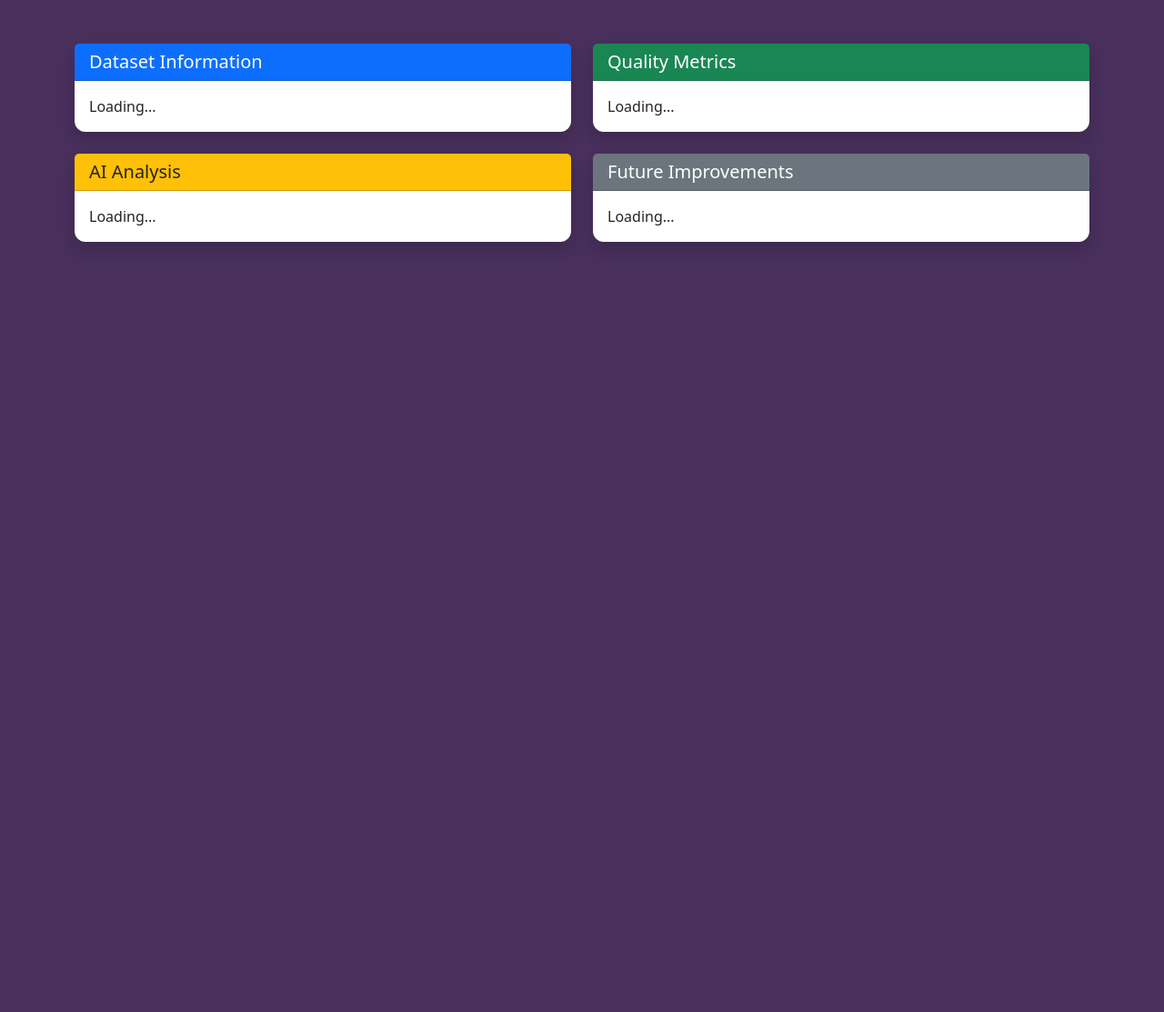
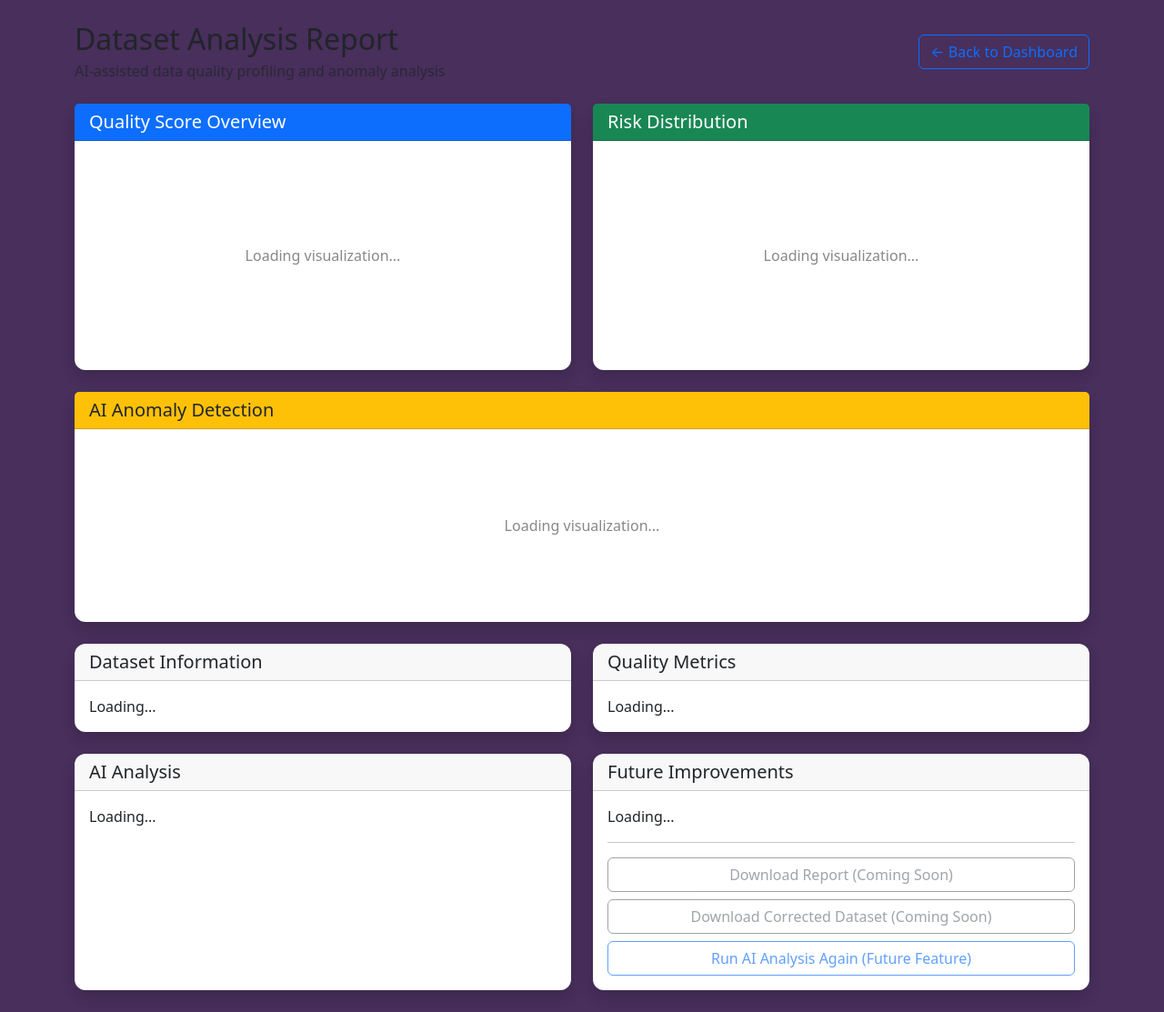
Before and after one commit to Sahil-A-Mokashi/ai-assisted-data-quality-monitoring, a Flask app: template templates/dataset-details.html in a window 1280 px wide. Shown: the part 56-1169 px from the top of the page at 91% size. Before the commit the page ends 322 px from the top, so only its background shows below. Run offline with Flask 3, Linux system fonts and the light colour scheme; the template is opened without the code that fills it, so the values that code supplies are empty; some libraries are stand-ins or nearby versions.

Commit message:
added chart space for  dataset-details.html page

```diff
--- a/templates/dataset-details.html
+++ b/templates/dataset-details.html
@@ -1,67 +1,35 @@
 <!DOCTYPE html>
 <html lang="en">
-
 <head>
-
 <meta charset="UTF-8">
-
 <meta name="viewport" content="width=device-width, initial-scale=1.0">
-
 <title>Dataset Details</title>
 
 <link href="https://cdn.jsdelivr.net/npm/bootstrap@5.3.3/dist/css/bootstrap.min.css" rel="stylesheet">
-
-    <link rel="stylesheet"
-          href="{{ url_for('static', filename='style.css') }}">
-
+<link rel="stylesheet" href="{{ url_for('static', filename='style.css') }}">
 </head>
 
 <body>
 
 <nav class="navbar navbar-expand-lg navbar-dark bg-dark">
-
     <div class="container">
-
-        <a class="navbar-brand" href="/">
-
-            AI-Assisted Data Quality Monitoring
-
-        </a>
+        <a class="navbar-brand" href="/">AI-Assisted Data Quality Monitoring</a>
 
         <div class="navbar-nav ms-auto">
-
             <a class="nav-link" href="/">Dashboard</a>
-
             <a class="nav-link" href="/upload">Upload Dataset</a>
 
             {% if username %}
-
             <span class="navbar-text me-3">
-
                 👤 {{ username }}
-
             </span>
 
-            <a class="nav-link" href="/logout">
-
-                Logout
-
-            </a>
-
+            <a class="nav-link" href="/logout">Logout</a>
             {% else %}
-
-            <a class="nav-link" href="/login">
-
-                Login
-
-            </a>
-
+            <a class="nav-link" href="/login">Login</a>
             {% endif %}
-
         </div>
-
     </div>
-
 </nav>
 
 <input
@@ -69,7 +37,22 @@ type="hidden"
 id="dataset-id"
 value="{{ dataset_id }}">
 
-<div class="container mt-5">
+<div class="container mt-4">
+
+<div class="d-flex justify-content-between align-items-center mb-4">
+
+<div>
+<h2 class="mb-1">Dataset Analysis Report</h2>
+<p class="text-muted mb-0">
+AI-assisted data quality profiling and anomaly analysis
+</p>
+</div>
+
+<a href="/" class="btn btn-outline-primary">
+← Back to Dashboard
+</a>
+
+</div>
 
 <div class="row">
 
@@ -78,21 +61,13 @@ value="{{ dataset_id }}">
 <div class="card shadow h-100">
 
 <div class="card-header bg-primary text-white">
-
-                    <h5 class="mb-0">
-
-                        Dataset Information
-
-                    </h5>
-
+<h5 class="mb-0">Quality Score Overview</h5>
 </div>
 
-                <div class="card-body">
+<div class="card-body text-center">
 
-                    <div id="dataset-info">
-
-                        Loading...
-
+<div id="quality-score-chart" style="height:220px;display:flex;align-items:center;justify-content:center;color:#888;">
+Loading visualization...
 </div>
 
 </div>
@@ -106,21 +81,61 @@ value="{{ dataset_id }}">
 <div class="card shadow h-100">
 
 <div class="card-header bg-success text-white">
+<h5 class="mb-0">Risk Distribution</h5>
+</div>
 
-                    <h5 class="mb-0">
+<div class="card-body text-center">
 
-                        Quality Metrics
+<div id="risk-chart" style="height:220px;display:flex;align-items:center;justify-content:center;color:#888;">
+Loading visualization...
+</div>
 
-                    </h5>
+</div>
 
+</div>
+
+</div>
+
+</div>
+
+<div class="row">
+
+<div class="col-12 mb-4">
+
+<div class="card shadow">
+
+<div class="card-header bg-warning">
+<h5 class="mb-0">AI Anomaly Detection</h5>
 </div>
 
 <div class="card-body">
 
-                    <div id="quality-metrics">
+<div id="ai-chart" style="height:180px;display:flex;align-items:center;justify-content:center;color:#888;">
+Loading visualization...
+</div>
 
+</div>
+
+</div>
+
+</div>
+
+</div>
+
+<div class="row">
+
+<div class="col-lg-6 mb-4">
+
+<div class="card shadow h-100">
+
+<div class="card-header">
+<h5 class="mb-0">Dataset Information</h5>
+</div>
+
+<div class="card-body">
+
+<div id="dataset-info">
 Loading...
-
 </div>
 
 </div>
@@ -133,22 +148,38 @@ value="{{ dataset_id }}">
 
 <div class="card shadow h-100">
 
-                <div class="card-header bg-warning">
+<div class="card-header">
+<h5 class="mb-0">Quality Metrics</h5>
+</div>
 
-                    <h5 class="mb-0">
+<div class="card-body">
 
-                        AI Analysis
+<div id="quality-metrics">
+Loading...
+</div>
 
-                    </h5>
+</div>
 
+</div>
+
+</div>
+
+</div>
+
+<div class="row">
+
+<div class="col-lg-6 mb-4">
+
+<div class="card shadow h-100">
+
+<div class="card-header">
+<h5 class="mb-0">AI Analysis</h5>
 </div>
 
 <div class="card-body">
 
 <div id="ai-analysis">
-
 Loading...
-
 </div>
 
 </div>
@@ -161,21 +192,29 @@ value="{{ dataset_id }}">
 
 <div class="card shadow h-100">
 
-                <div class="card-header bg-secondary text-white">
-
-                    <h5 class="mb-0">
-
-                        Future Improvements
-
-                    </h5>
-
+<div class="card-header">
+<h5 class="mb-0">Future Improvements</h5>
 </div>
 
 <div class="card-body">
 
 <div id="future-links">
+Loading...
+</div>
 
-                        Loading...
+<hr>
+
+<button class="btn btn-outline-secondary w-100 mb-2" disabled>
+Download Report (Coming Soon)
+</button>
+
+<button class="btn btn-outline-secondary w-100 mb-2" disabled>
+Download Corrected Dataset (Coming Soon)
+</button>
+
+<button class="btn btn-outline-primary w-100" disabled>
+Run AI Analysis Again (Future Feature)
+</button>
 
 </div>
 
@@ -190,9 +229,7 @@ value="{{ dataset_id }}">
 </div>
 
 <script src="{{ url_for('static', filename='script.js') }}"></script>
-
 <script src="https://cdn.jsdelivr.net/npm/bootstrap@5.3.3/dist/js/bootstrap.bundle.min.js"></script>
 
 </body>
-
 </html>
```
Lines whose indentation alone changed are shown as unchanged.
